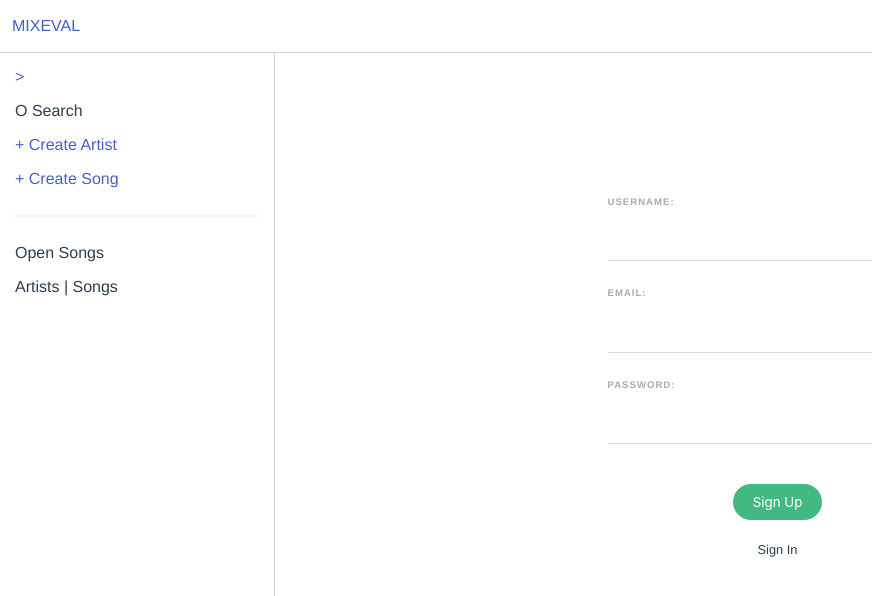
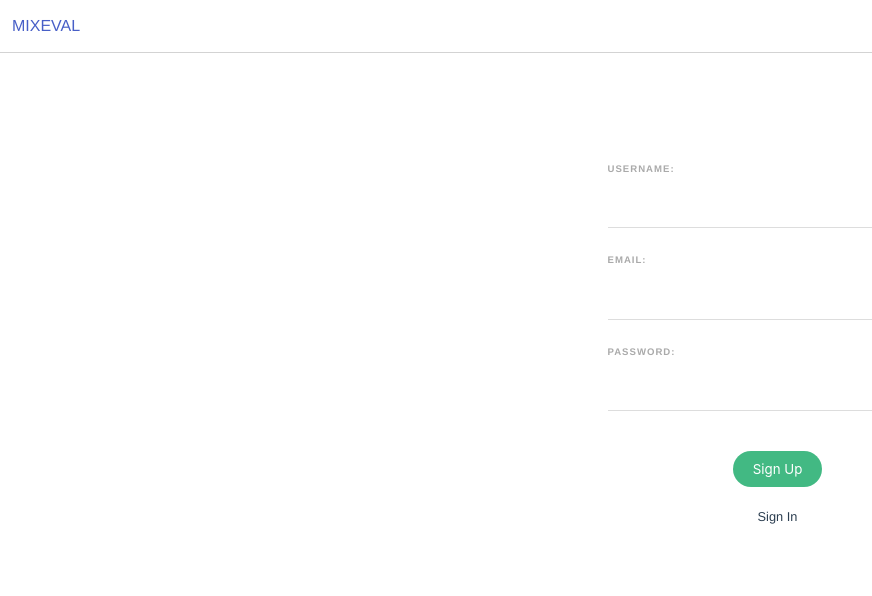
Before and after one commit to jasoncollum/mixeval-frontend-vue, a Vue app: page /signup in a window 1280 px wide. Shown: the top 596 px of the page, without its empty margins (0-872 px from the left). Built offline with nearby package versions, Linux system fonts and the light colour scheme.

Commit message:
hides sidebar if no user, adds bulma class to body to account for header padding

```diff
--- a/public/index.html
+++ b/public/index.html
@@ -7,7 +7,7 @@
     <link rel="icon" href="<%= BASE_URL %>favicon.ico">
     <title><%= htmlWebpackPlugin.options.title %></title>
   </head>
-  <body>
+  <body class="has-navbar-fixed-top">
     <noscript>
       <strong>We're sorry but <%= htmlWebpackPlugin.options.title %> doesn't work properly without JavaScript enabled. Please enable it to continue.</strong>
     </noscript>
--- a/src/App.vue
+++ b/src/App.vue
@@ -1,9 +1,11 @@
 <template>
+<div id="app">
   <Header />
   <Sidebar />
   <div id="views">
     <router-view />
   </div>
+</div>
 </template>
 
 <script>
@@ -26,9 +28,10 @@ export default {
   -moz-osx-font-smoothing: grayscale;
   text-align: center;
   color: #2c3e50;
+  min-height: 100vh;
 }
 #views {
   margin-left: 275px;
-  padding-top: 100px;
+  padding-top: 15px;
 }
 </style>
--- a/src/components/Sidebar.vue
+++ b/src/components/Sidebar.vue
@@ -1,5 +1,5 @@
 <template>
-  <aside class="menu sidebar">
+  <aside v-show="username" class="menu sidebar">
     <!-- top panel container -->
     <div>
       <div class="top-panel-item">
@@ -52,9 +52,10 @@ export default {
   position: fixed;
   height: 100vh;
   width: 275px;
-  padding: 65px 15px 0 15px;
+  padding: 15px 15px 0 15px;
   text-align: left;
   border-right: 1px solid lightgray;
+  background-color: white;
 }
 .top-panel-item {
   margin-bottom: 10px;
```
